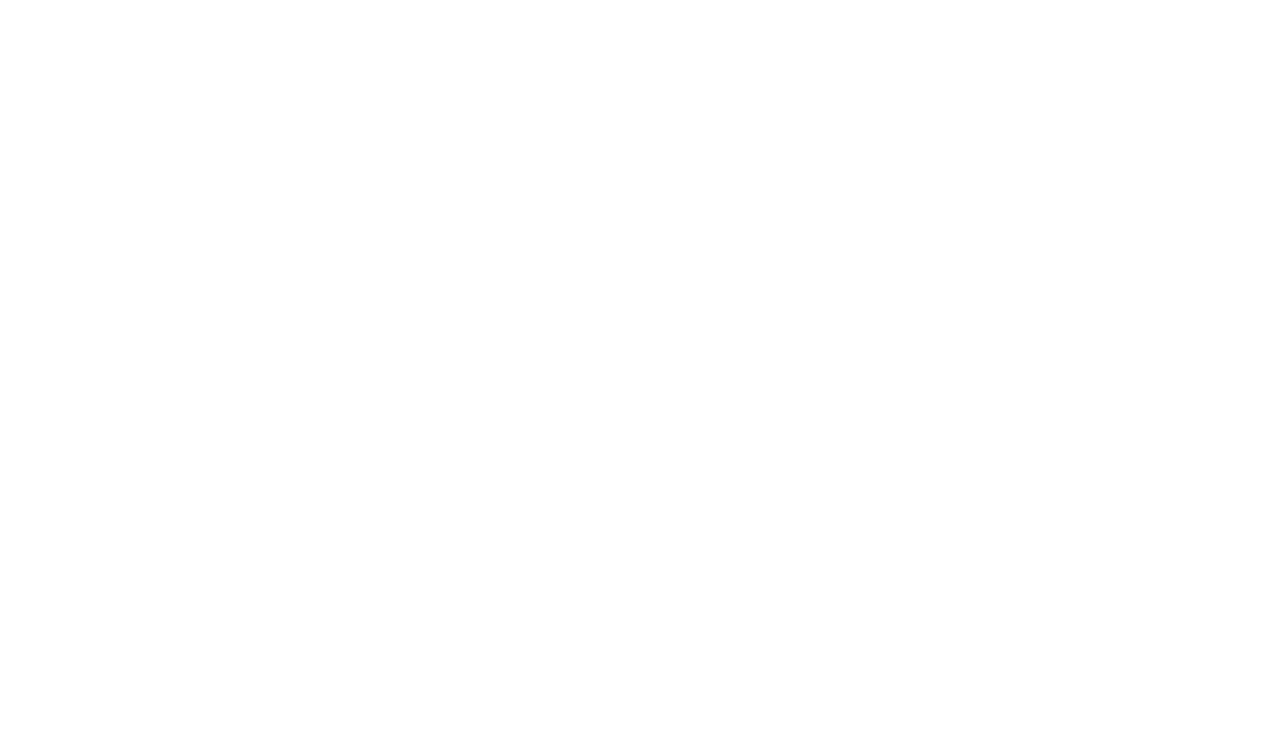
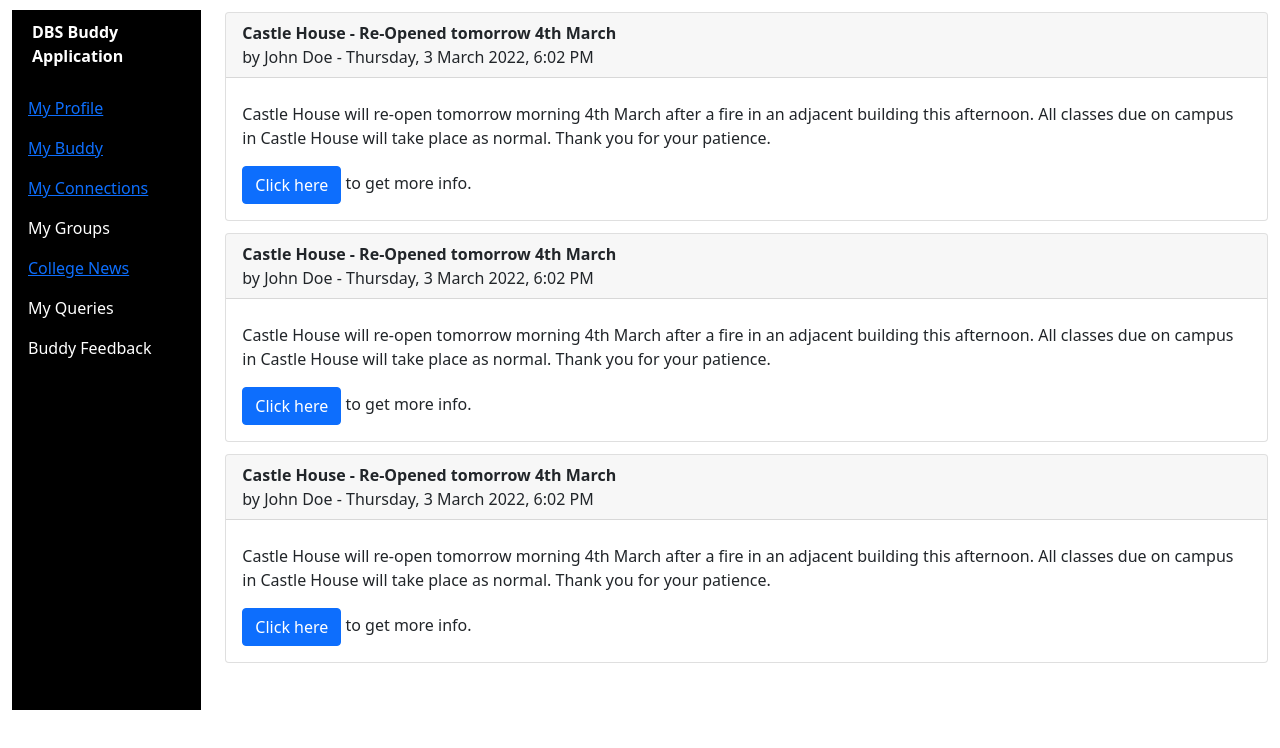
Before and after one commit to PrabhjotKaur172/buddy-application, an Angular app in the folder buddy-app/: page /collegeNews in a window 1280 px wide. Before the commit this address led to /. Shown: the top 748 px of the page. Built offline with nearby package versions, Linux system fonts and the light colour scheme.

Commit message:
dode changes for college news page

```diff
--- a/buddy-app/src/app/app-routing.module.ts
+++ b/buddy-app/src/app/app-routing.module.ts
@@ -25,6 +25,11 @@
       path: 'connections',
       loadChildren: () => import('./features/connections/connections-routing.module').then(m => m.ConnectionsRoutingModule)
 
+    },
+    {
+      path: 'collegeNews',
+      loadChildren: () => import('./features/college-news/college-news-routing.module').then(m => m.CollegeNewsRoutingModule)
+
     }
   ]
 },
--- a/buddy-app/src/app/app.module.ts
+++ b/buddy-app/src/app/app.module.ts
@@ -13,6 +13,7 @@
 import { ProfileDetailsComponent } from './layout/profile-details/profile-details.component';
 import { ChatComponent } from './layout/chat/chat.component';
 import { ProfileInfoComponent } from './layout/profile-info/profile-info.component'
+import { CollegeNewsComponent } from './features/college-news/college-news/college-news.component';
 
 @NgModule({
   declarations: [
@@ -23,7 +24,8 @@
     ConnectionsComponent,
     ProfileDetailsComponent,
     ChatComponent,
-    ProfileInfoComponent
+    ProfileInfoComponent,
+    CollegeNewsComponent
   ],
   imports: [
     BrowserModule,
--- a/buddy-app/src/app/common/sidebar/sidebar.component.html
+++ b/buddy-app/src/app/common/sidebar/sidebar.component.html
@@ -2,10 +2,10 @@
 <p>DBS Buddy Application</p>
 <ul class="list-group list-css">
     <li class="list-group-item"><a routerLink="/myProfile" routerLinkActive="active">My Profile</a></li>
-    <li class="list-group-item"><a routerLink="/yourBuddy" routerLinkActive="active">My Buddy</a></li>
-    <li class="list-group-item"><a routerLink="/connections" routerLinkActive="active">My Connections</a></li>
+    <li class="list-group-item"><a routerLink="/yourBuddy">My Buddy</a></li>
+    <li class="list-group-item"><a routerLink="/connections">My Connections</a></li>
     <li class="list-group-item">My Groups</li>
-    <li class="list-group-item">College News</li>
+    <li class="list-group-item"><a routerLink="/collegeNews">College News</a></li>
     <li class="list-group-item">My Queries</li>
     <li class="list-group-item">Buddy Feedback</li>
   </ul>
--- /dev/null
+++ b/buddy-app/src/app/features/college-news/college-news-routing.module.ts
@@ -0,0 +1,24 @@
+import { NgModule } from '@angular/core';
+import { CommonModule } from '@angular/common';
+import { Routes, RouterModule } from '@angular/router';
+import { CollegeNewsComponent } from './college-news/college-news.component';
+
+
+const ChildRoutes: Routes = [
+  {
+    path: '',
+    component: CollegeNewsComponent
+  }
+];
+
+@NgModule({
+  imports: [
+    CommonModule,
+    RouterModule.forChild(ChildRoutes)
+  ],
+  exports: [
+    RouterModule
+  ],
+  declarations: []
+})
+export class CollegeNewsRoutingModule { }
--- a/buddy-app/src/app/features/college-news/college-news.component.html
+++ /dev/null
@@ -1 +0,0 @@
-<p>college-news works!</p>
--- /dev/null
+++ b/buddy-app/src/app/features/college-news/college-news/college-news.component.css
@@ -0,0 +1,3 @@
+.card-margin{
+    margin-top: 12px;
+}
--- /dev/null
+++ b/buddy-app/src/app/features/college-news/college-news/college-news.component.html
@@ -0,0 +1,11 @@
+<div class="card card-margin" *ngFor="let news of collegeNews">
+    <div class="card-header">
+      <b>{{news.heading}}</b><br>
+      by {{news.author}} - {{news.day}}, {{news.date}}, {{news.time}}
+    </div>
+    <div class="card-body">
+      <h5 class="card-title"></h5>
+      <p class="card-text">{{news.content}}</p>
+      <a href="#" class="btn btn-primary">Click here</a> to get more info.
+    </div>
+</div>
--- /dev/null
+++ b/buddy-app/src/app/features/college-news/college-news/college-news.component.ts
@@ -0,0 +1,50 @@
+import { Component, OnInit } from '@angular/core';
+
+@Component({
+  selector: 'app-college-news',
+  templateUrl: './college-news.component.html',
+  styleUrls: ['./college-news.component.css']
+})
+export class CollegeNewsComponent implements OnInit {
+
+  collegeNews: any = [{
+    heading : '',
+    author : '',
+    date : '',
+    day : '',
+    time : '',
+    content : ''
+  }];
+
+  constructor() { }
+
+  ngOnInit(): void {
+    this.collegeNews = [
+      {
+        heading : 'Castle House - Re-Opened tomorrow 4th March',
+        author : 'John Doe',
+        date : '3 March 2022',
+        day : 'Thursday',
+        time : '6:02 PM',
+        content : 'Castle House will re-open tomorrow morning 4th March after a fire in an adjacent building this afternoon. All classes due on campus in Castle House will take place as normal. Thank you for your patience.'
+      },
+      {
+        heading : 'Castle House - Re-Opened tomorrow 4th March',
+        author : 'John Doe',
+        date : '3 March 2022',
+        day : 'Thursday',
+        time : '6:02 PM',
+        content : 'Castle House will re-open tomorrow morning 4th March after a fire in an adjacent building this afternoon. All classes due on campus in Castle House will take place as normal. Thank you for your patience.'
+      },
+      {
+        heading : 'Castle House - Re-Opened tomorrow 4th March',
+        author : 'John Doe',
+        date : '3 March 2022',
+        day : 'Thursday',
+        time : '6:02 PM',
+        content : 'Castle House will re-open tomorrow morning 4th March after a fire in an adjacent building this afternoon. All classes due on campus in Castle House will take place as normal. Thank you for your patience.'
+      }
+  ]
+  }
+
+}
--- a/buddy-app/src/app/features/connections/connections/connections.component.html
+++ b/buddy-app/src/app/features/connections/connections/connections.component.html
@@ -1,6 +1,6 @@
 <div class="row">
     <div class="col" *ngIf="!isDisplayConnection">
-    <div class="col col-sm-12 col-md-12 col-lg-12">Students also studying in {{user.module}}.</div>
+    <div class="col col-sm-12 col-md-12 col-lg-12">Students also studying in {{user?.module}}.</div>
     <div class="col col-sm-12 col-md-12 col-lg-12 div-margin">
         <div class="display-div" *ngFor="let connection of connections" (click)="openConnectionInfo(connection)">
             <div><img src="{{connection.image}}" alt="Upload Your Picture" class="profile-image"></div>
```
Also changed, not shown: buddy-app/src/app/features/college-news/college-news-module.ts (added, +13 -0 lines), buddy-app/src/app/features/college-news/college-news.component.ts (deleted, +0 -15 lines), buddy-app/src/app/features/college-news/college-news.component.css (deleted), 1 other file (tests, documents, lock files or other folders).
